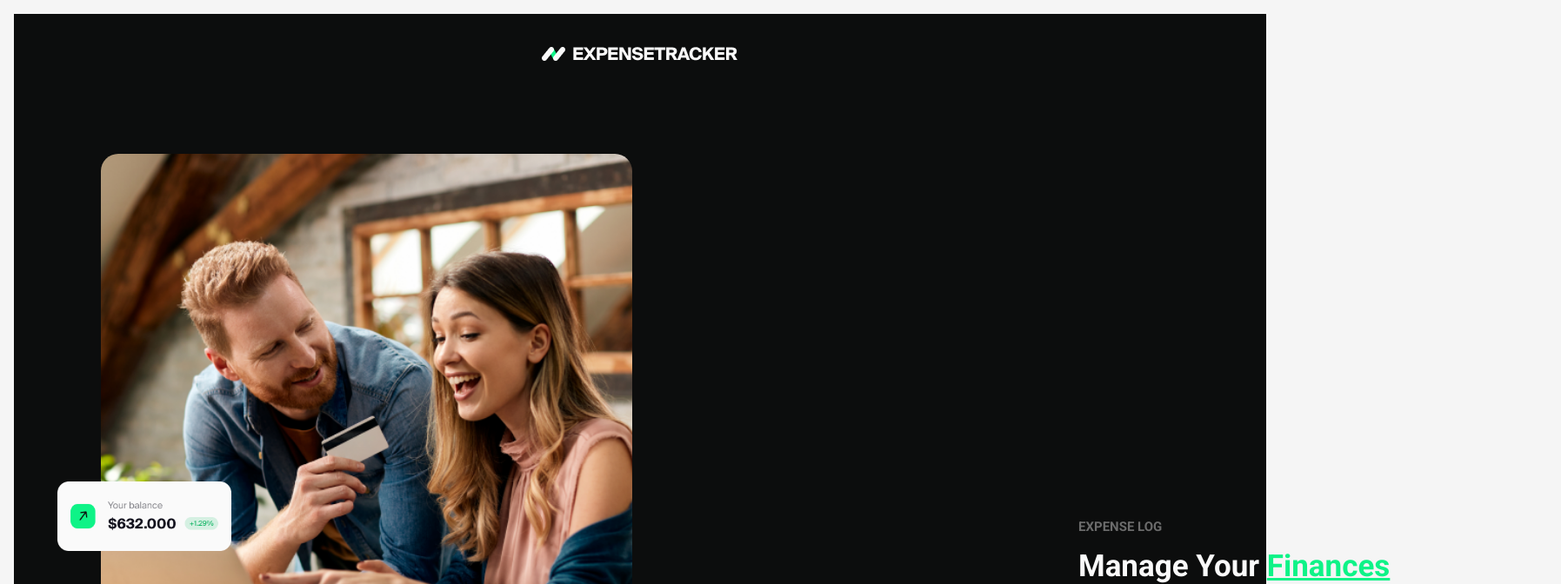
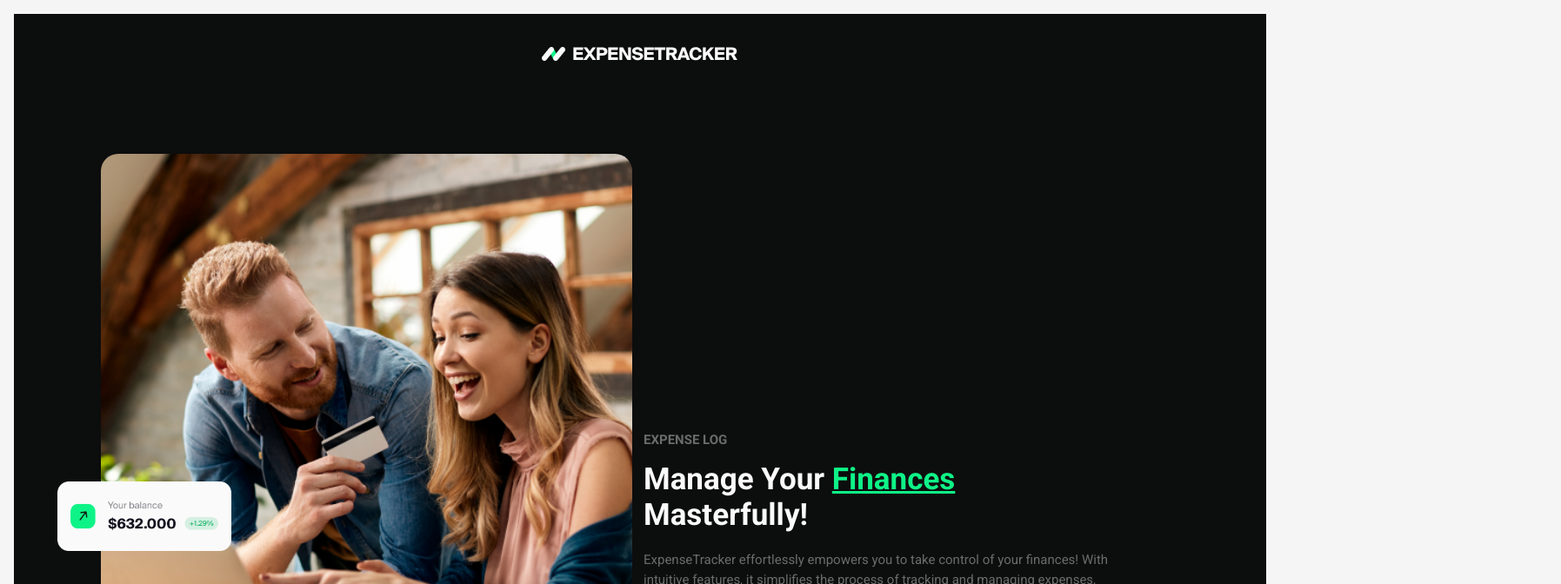
Before and after one commit to Reuelle/expense-tracker, a React (Create React App) app: page /expense-tracker/dashboard in a window 1280 px wide. Both pictures are taken after a click on the element 736 px from the left and 61 px from the top of the page. Shown: the top 672 px of the page at 87% size, 1795 px wide, since content can reach past the window. Built offline with nearby package versions, Linux system fonts and the light colour scheme.

Commit message:
Update AuthNav.module.css

```diff
--- a/src/components/AuthNav/AuthNav.module.css
+++ b/src/components/AuthNav/AuthNav.module.css
@@ -1,10 +1,9 @@
 .homePage {
   width: 575px;
   height: 320px;
-  margin-left: 765px;
-  margin-top: 132px;
+  margin-left: 265px;
+  margin-top: 32px;
    position: relative;
-  background-image: gray;
 }
 .authNav {
   display: flex;
```
